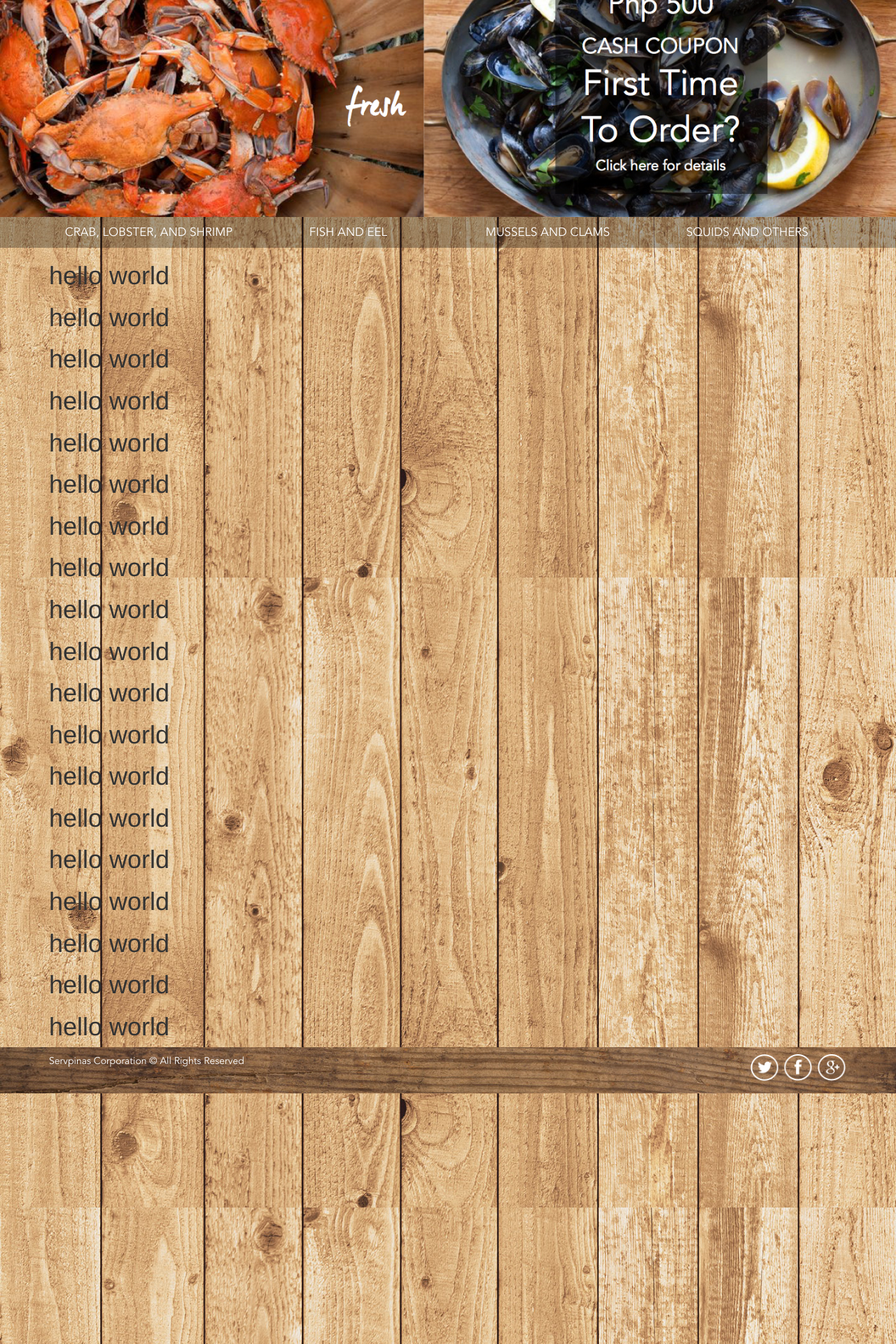
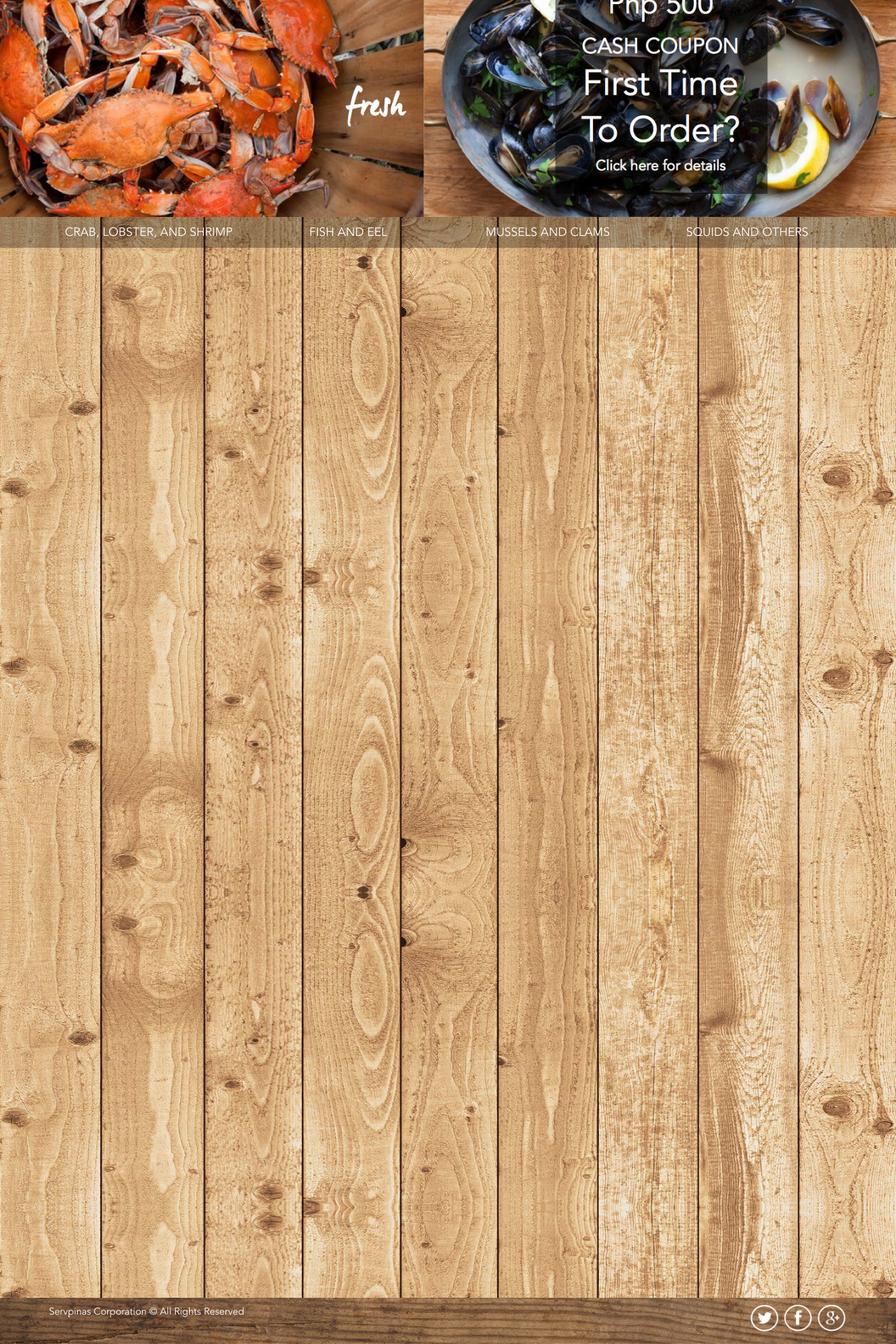
Before and after one commit to E-Seafoods/e-seafoods.github.io, a Jekyll site: the page built from index.html, in a window 1280 px wide. Shown: the part 975-2895 px from the top of the page at 70% size. Built offline with Jekyll 4.4.1, drawn with Linux system fonts in a browser that asks for light colours; nearby versions of some CDN libraries; some web fonts are replaced; library files that are not in the unit come from our copies.

Commit message:
Added products, fixed wood background repetition

```diff
--- a/css/main.sass
+++ b/css/main.sass
@@ -184,3 +184,6 @@
 
       &.gplus
         background-position: -101px 0
+
+#products
+  min-height: 1500px
--- a/index.html
+++ b/index.html
@@ -15,27 +15,7 @@
             </div>
         </div>
     </div>
-
-    <div class="container">
-        <h1>hello world</h1>
-        <h1>hello world</h1>
-        <h1>hello world</h1>
-        <h1>hello world</h1>
-        <h1>hello world</h1>
-        <h1>hello world</h1>
-        <h1>hello world</h1>
-        <h1>hello world</h1>
-        <h1>hello world</h1>
-        <h1>hello world</h1>
-        <h1>hello world</h1>
-        <h1>hello world</h1>
-        <h1>hello world</h1>
-        <h1>hello world</h1>
-        <h1>hello world</h1>
-        <h1>hello world</h1>
-        <h1>hello world</h1>
-        <h1>hello world</h1>
-        <h1>hello world</h1>
+    <div id="products">
     </div>
 </div>
 
```
Also changed, not shown: images/wood-bg.jpg.
